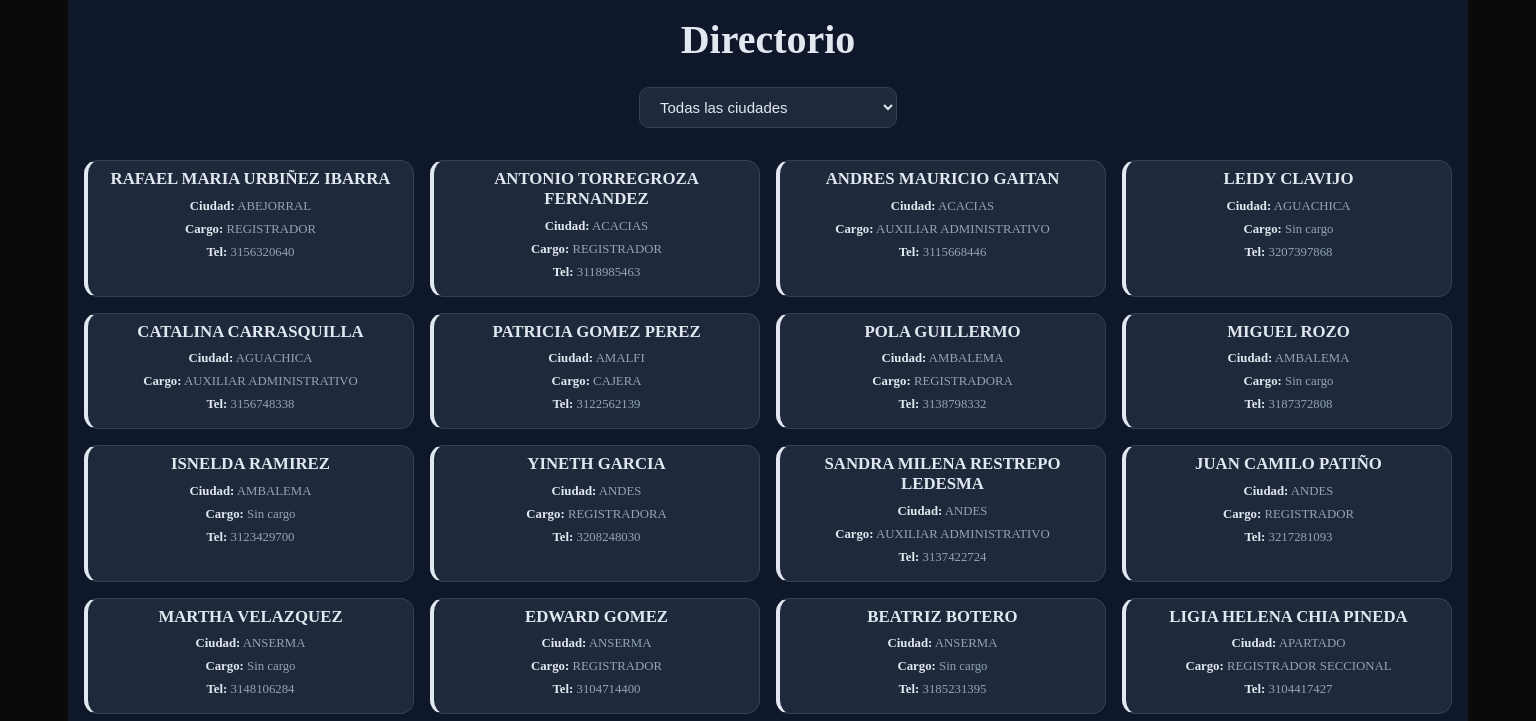
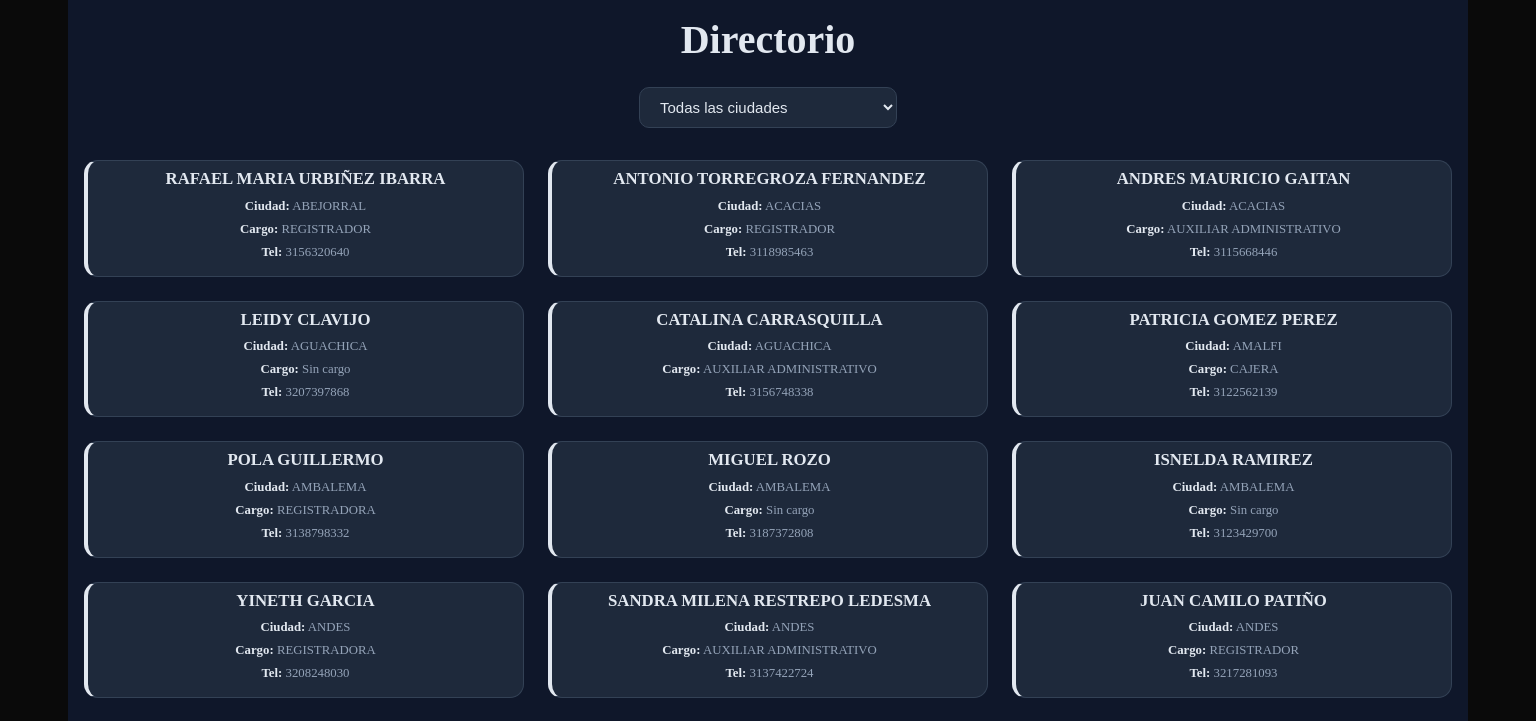
Before and after one commit to alvadaza/soporteSIR, a React (Vite) app: page /directorio in a window 1536 px wide. Shown: the top 721 px of the page. Built offline with nearby package versions, Linux system fonts and the light colour scheme.

Commit message:
quinto commit

```diff
--- a/src/style/Directorio.css
+++ b/src/style/Directorio.css
@@ -110,7 +110,8 @@
 /* 🔥 AJUSTE PARA PANTALLAS GRANDES */
 @media (min-width: 1400px) {
   .lista {
-    grid-template-columns: repeat(auto-fill, minmax(300px, 1fr));
+    grid-template-columns: repeat(3, 1fr);
+    gap: 1.5rem;
   }
 
   .title {
```
